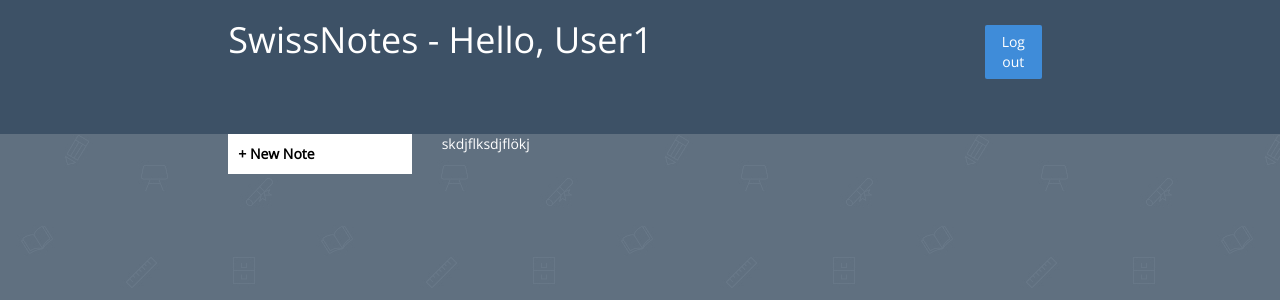
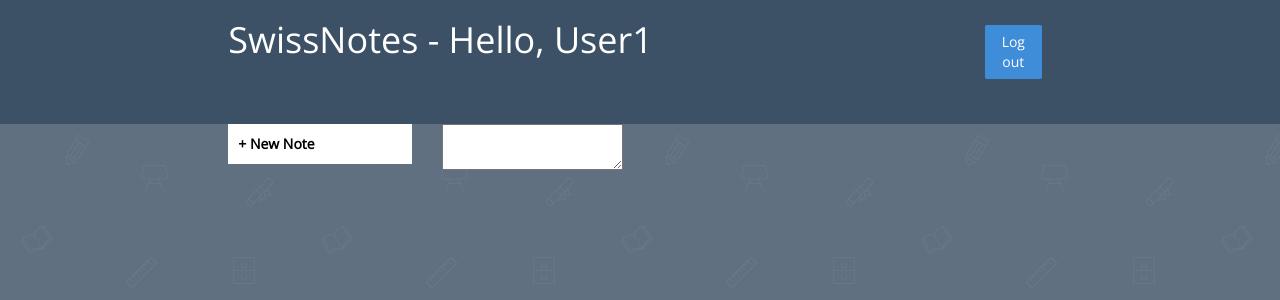
Before and after one commit to maalurprograms/K307, a PHP site: page /account.html in a window 1280 px wide. Shown: the top 300 px of the page. Run offline with PHP 8.4, Linux system fonts and the light colour scheme; some libraries are stand-ins or nearby versions.

Commit message:
my ahnds re

```diff
--- a/website/account.html
+++ b/website/account.html
@@ -13,7 +13,7 @@
 <header>
     <div class="row">
         <div class="col-md-2"></div>
-        <div class="col-md-7"><h1>SwissNotes - Hello, User1</h1></div>
+        <div class="col-md-7"><h1 style="padding:0px">SwissNotes - Hello, User1</h1></div>
         <div class="col-md-1 padding20">
             <a href="login.php"><button id="login">Log out</button></a>
         </div>
@@ -28,9 +28,9 @@
         </ul>
     </div>
     <div id="note_container" class="col-md-6">
-        <textbody class="textarea">
+        <textarea>
 skdjflksdjflökj
-        </textbody>
+        </textarea>
     </div>
     <div class="col-md-2"></div>
 </div>
--- a/website/static/styles.css
+++ b/website/static/styles.css
@@ -63,7 +63,6 @@ body {
 
 header {
   background: #3D5166;
-  padding-bottom: 10px;
 }
 
 #login {
```
